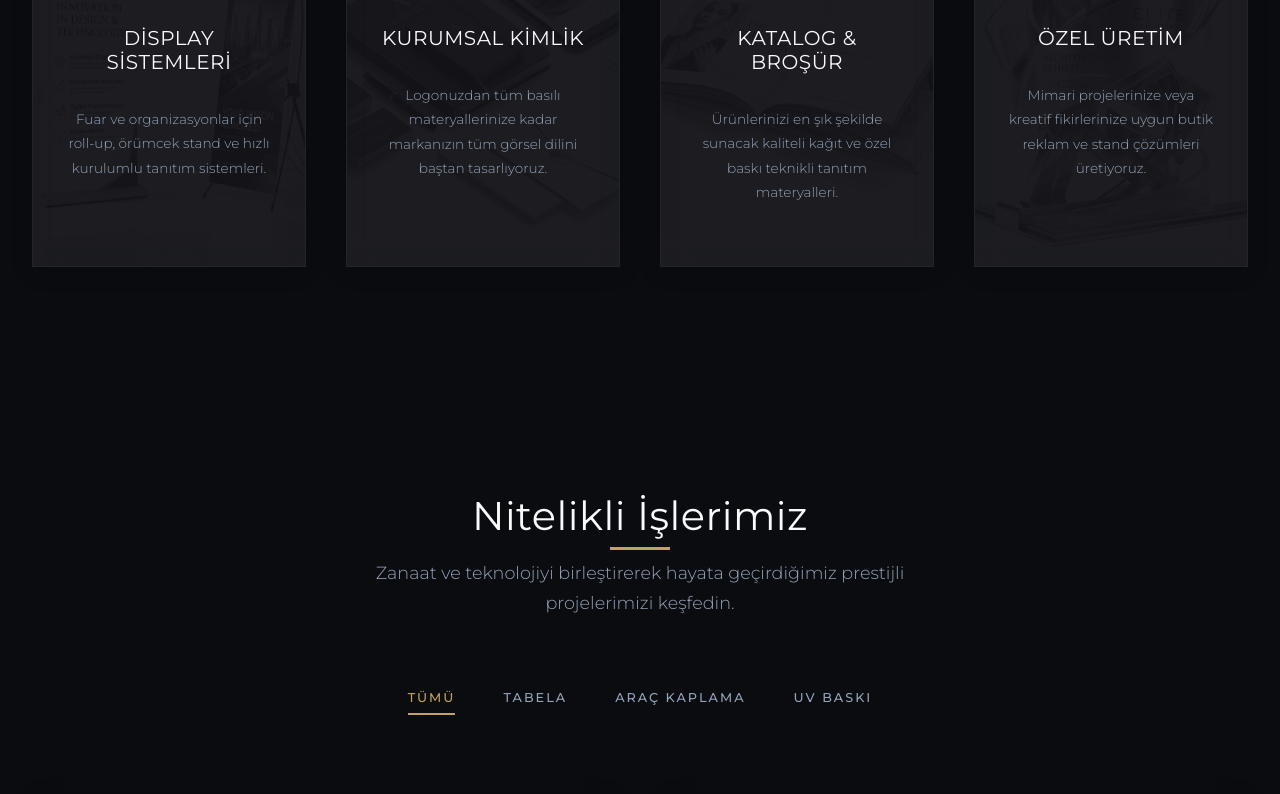
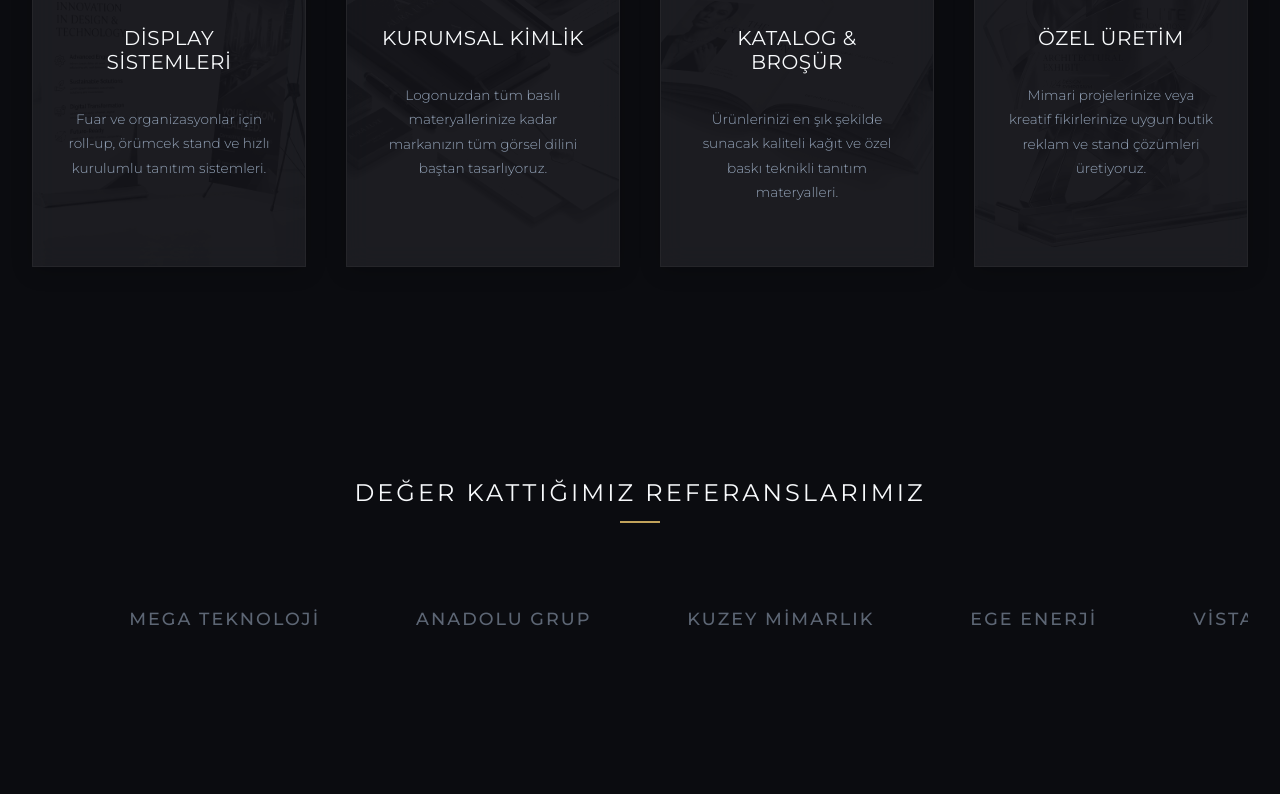
Before and after one commit to karagozmatbaareklam-lab/Karagoz-Lab, a Next.js app in the folder karagoz-matbaa/: page / in a window 1280 px wide. Shown: the part 2000-2794 px from the top of the page. Built offline with nearby package versions, Linux system fonts and the light colour scheme; grey boxes are pictures that could not be loaded.

Commit message:
Completely remove Portfolio section from site

```diff
--- a/karagoz-matbaa/src/app/page.js
+++ b/karagoz-matbaa/src/app/page.js
@@ -1,6 +1,5 @@
 import Hero from "@/components/Hero";
 import Services from "@/components/Services";
-import Portfolio from "@/components/Portfolio";
 import References from "@/components/References";
 import Testimonials from "@/components/Testimonials";
 import InstagramFeed from "@/components/InstagramFeed";
@@ -16,9 +15,6 @@ export default function Home() {
         <Services />
       </ScrollReveal>
 
-      <ScrollReveal direction="up" delay={0.1}>
-        <Portfolio />
-      </ScrollReveal>
 
       <ScrollReveal direction="up" delay={0.1}>
         <References />
--- a/karagoz-matbaa/src/components/Hero.jsx
+++ b/karagoz-matbaa/src/components/Hero.jsx
@@ -77,7 +77,7 @@ const Hero = () => {
               </p>
               <div className={styles.buttonGroup}>
                 <a href="#contact" className="btn btn-primary">Hemen Teklif Al</a>
-                <a href="#portfolio" className="btn btn-outline" style={{ color: '#fff', borderColor: '#fff' }}>İşlerimizi İncele</a>
+                <a href="#services" className="btn btn-outline" style={{ color: '#fff', borderColor: '#fff' }}>Hizmetlerimizi İncele</a>
               </div>
             </div>
           </div>
--- a/karagoz-matbaa/src/components/Portfolio.jsx
+++ /dev/null
@@ -1,75 +0,0 @@
-'use client';
-import React, { useState } from 'react';
-import styles from './Portfolio.module.css';
-
-const portfolioItems = [
-  { id: 1, title: 'Işıklı Kutu Harf Tabela', category: 'Tabela', image: 'https://images.unsplash.com/photo-1599339088619-20f78dccc4fe?auto=format&fit=crop&q=80&w=800' },
-  { id: 2, title: 'Binek Araç Kaplama', category: 'Araç Kaplama', image: 'https://images.unsplash.com/photo-1621213032549-b3a5b3a886b6?auto=format&fit=crop&q=80&w=800' },
-  { id: 3, title: 'Pleksi Üzeri UV Baskı', category: 'UV Baskı', image: 'https://images.unsplash.com/photo-1606761568499-6d2451b23c66?auto=format&fit=crop&q=80&w=800' },
-  { id: 4, title: 'Totem Tabela', category: 'Tabela', image: 'https://images.unsplash.com/photo-1542382103-ba4b14dcd295?auto=format&fit=crop&q=80&w=800' },
-  { id: 5, title: 'Ticari Araç Giydirme', category: 'Araç Kaplama', image: 'https://images.unsplash.com/photo-1554342872-034a06541bad?auto=format&fit=crop&q=80&w=800' },
-  { id: 6, title: 'Ahşap UV Baskı', category: 'UV Baskı', image: 'https://images.unsplash.com/photo-1533090161767-e6ffed986c88?auto=format&fit=crop&q=80&w=800' },
-];
-
-const categories = ['Tümü', 'Tabela', 'Araç Kaplama', 'UV Baskı'];
-
-const Portfolio = () => {
-  const [activeCategory, setActiveCategory] = useState('Tümü');
-  const [selectedImage, setSelectedImage] = useState(null);
-
-  const filterItems = activeCategory === 'Tümü'
-    ? portfolioItems
-    : portfolioItems.filter(item => item.category === activeCategory);
-
-  return (
-    <section id="portfolio" className="section">
-      <div className="container">
-        <h2 className="section-title">Nitelikli İşlerimiz</h2>
-        <p className="section-subtitle">
-          Zanaat ve teknolojiyi birleştirerek hayata geçirdiğimiz prestijli projelerimizi keşfedin.
-        </p>
-
-        <div className={styles.filterContainer}>
-          {categories.map((cat) => (
-            <button
-              key={cat}
-              className={`${styles.filterBtn} ${activeCategory === cat ? styles.active : ''}`}
-              onClick={() => setActiveCategory(cat)}
-            >
-              {cat}
-            </button>
-          ))}
-        </div>
-
-        <div className={styles.grid}>
-          {filterItems.map((item) => (
-            <div key={item.id} className={styles.portfolioItem} onClick={() => setSelectedImage(item.image)}>
-              <img src={item.image} alt={item.title} loading="lazy" className={styles.image} />
-              <div className={styles.overlay}>
-                <div className={styles.overlayContent}>
-                  <span className={styles.category}>{item.category}</span>
-                  <h3 className={styles.title}>{item.title}</h3>
-                  <div className={styles.zoomIcon}>
-                    <svg stroke="currentColor" fill="none" strokeWidth="2" viewBox="0 0 24 24" width="24" height="24">
-                      <path strokeLinecap="round" strokeLinejoin="round" d="M21 21l-6-6m2-5a7 7 0 11-14 0 7 7 0 0114 0zM10 7v3m0 0v3m0-3h3m-3 0H7"></path>
-                    </svg>
-                  </div>
-                </div>
-              </div>
-            </div>
-          ))}
-        </div>
-      </div>
-
-      {/* Lightbox Modal */}
-      {selectedImage && (
-        <div className={styles.lightbox} onClick={() => setSelectedImage(null)}>
-          <button className={styles.closeBtn} onClick={() => setSelectedImage(null)}>&times;</button>
-          <img src={selectedImage} alt="Large Image" className={styles.lightboxImage} />
-        </div>
-      )}
-    </section>
-  );
-};
-
-export default Portfolio;
--- a/karagoz-matbaa/src/components/Portfolio.module.css
+++ /dev/null
@@ -1,168 +0,0 @@
-.filterContainer {
-  display: flex;
-  justify-content: center;
-  flex-wrap: wrap;
-  gap: 3rem;
-  margin-bottom: 5rem;
-}
-
-.filterBtn {
-  padding: 0.5rem 0;
-  background: transparent;
-  border: none;
-  border-bottom: 2px solid transparent;
-  color: var(--text-secondary);
-  font-family: var(--font-heading);
-  text-transform: uppercase;
-  font-size: 0.8rem;
-  letter-spacing: 2px;
-  font-weight: 500;
-  transition: all var(--transition-normal);
-}
-
-.filterBtn:hover, .filterBtn.active {
-  color: var(--accent-color);
-  border-color: var(--accent-color);
-}
-
-.grid {
-  display: grid;
-  grid-template-columns: repeat(auto-fill, minmax(400px, 1fr));
-  gap: 3rem;
-}
-
-.portfolioItem {
-  position: relative;
-  border-radius: 0px;
-  overflow: hidden;
-  cursor: pointer;
-  aspect-ratio: 16/10;
-  background-color: var(--bg-color);
-  border: 1px solid var(--border-color);
-  box-shadow: var(--shadow-sm);
-  transition: all var(--transition-normal);
-}
-
-.portfolioItem:hover {
-  box-shadow: var(--shadow-md);
-  transform: translateY(-5px);
-}
-
-.image {
-  width: 100%;
-  height: 100%;
-  object-fit: cover;
-  transition: transform 1.2s cubic-bezier(0.16, 1, 0.3, 1);
-  filter: grayscale(10%);
-}
-
-.portfolioItem:hover .image {
-  transform: scale(1.1);
-  filter: grayscale(0%);
-}
-
-.overlay {
-  position: absolute;
-  top: 0;
-  left: 0;
-  width: 100%;
-  height: 100%;
-  background: rgba(255, 255, 255, 0.85);
-  backdrop-filter: blur(8px);
-  display: flex;
-  align-items: center;
-  justify-content: center;
-  padding: 3rem;
-  opacity: 0;
-  transition: opacity var(--transition-normal);
-}
-
-.portfolioItem:hover .overlay {
-  opacity: 1;
-}
-
-.overlayContent {
-  text-align: center;
-  color: var(--text-primary);
-  transform: translateY(20px);
-  transition: transform var(--transition-normal);
-}
-
-.portfolioItem:hover .overlayContent {
-  transform: translateY(0);
-}
-
-.category {
-  display: inline-block;
-  font-size: 0.7rem;
-  text-transform: uppercase;
-  letter-spacing: 3px;
-  color: var(--accent-color);
-  margin-bottom: 1rem;
-  font-weight: 600;
-}
-
-.title {
-  font-family: var(--font-heading);
-  font-size: 1.8rem;
-  font-weight: 400;
-  margin-bottom: 0;
-  letter-spacing: 1px;
-}
-
-.zoomIcon {
-  display: none;
-}
-
-.lightbox {
-  position: fixed;
-  top: 0;
-  left: 0;
-  width: 100%;
-  height: 100%;
-  background: rgba(255, 255, 255, 0.98);
-  z-index: 2000;
-  display: flex;
-  align-items: center;
-  justify-content: center;
-  padding: 2rem;
-  backdrop-filter: blur(10px);
-}
-
-.closeBtn {
-  position: absolute;
-  top: 2rem;
-  right: 2rem;
-  color: var(--text-primary);
-  font-size: 3rem;
-  line-height: 1;
-  background: transparent;
-  border: none;
-  cursor: pointer;
-  transition: color var(--transition-fast);
-}
-
-.closeBtn:hover {
-  color: var(--accent-color);
-}
-
-.lightboxImage {
-  max-width: 90%;
-  max-height: 85vh;
-  object-fit: contain;
-  border-radius: 0;
-  box-shadow: var(--shadow-lg);
-  animation: zoomIn 0.4s cubic-bezier(0.16, 1, 0.3, 1);
-  border: 1px solid var(--border-color);
-}
-
-@keyframes zoomIn {
-  from { transform: scale(0.98); opacity: 0; }
-  to { transform: scale(1); opacity: 1; }
-}
-
-@media (max-width: 768px) {
-  .grid {
-    grid-template-columns: repeat(auto-fill, minmax(280px, 1fr));
-  }
-}
```
